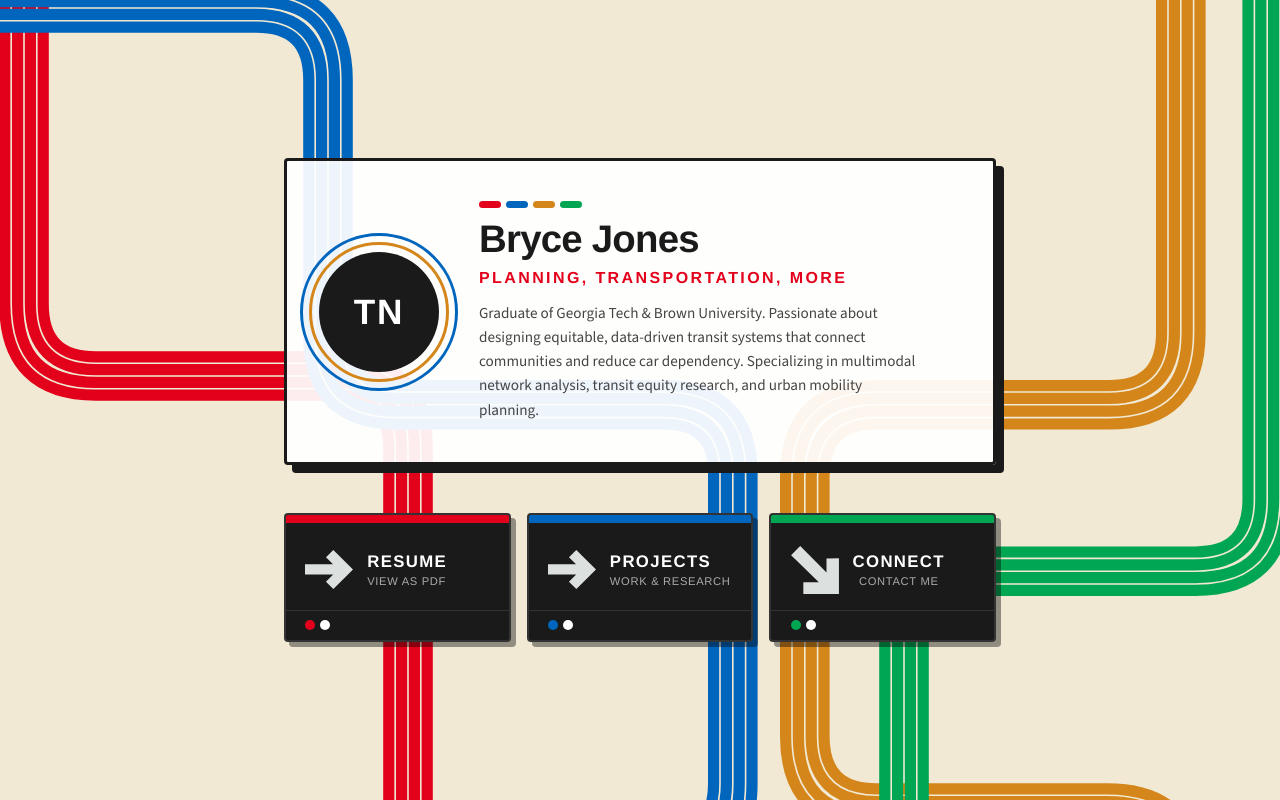
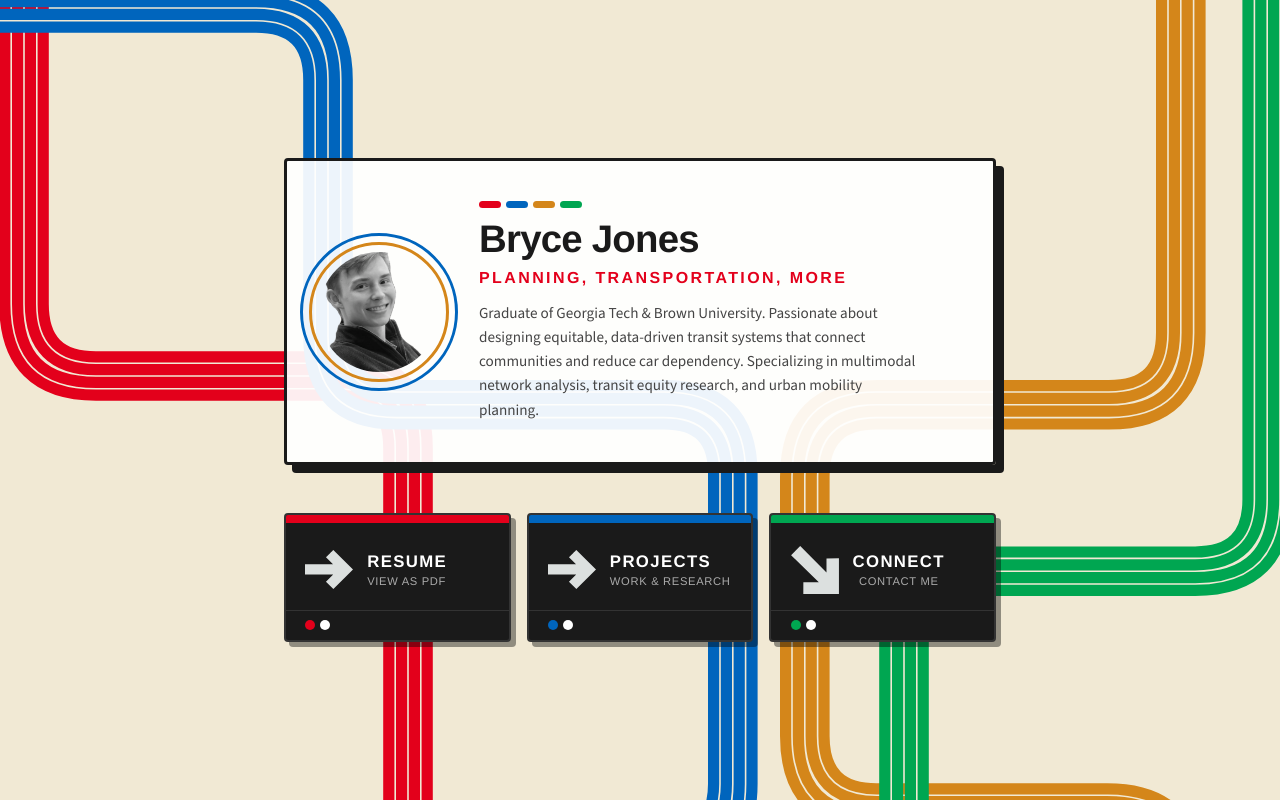
Before and after one commit to brycetjones/brycetjones.github.io, a React (Vite) app: page / in a window 1280 px wide. Built offline with nearby package versions, Linux system fonts and the light colour scheme.

Commit message:
added PFP

```diff
--- a/src/pages/Landing.jsx
+++ b/src/pages/Landing.jsx
@@ -36,11 +36,7 @@ const CARDS = [
 export default function Landing() {
   const [showSocials, setShowSocials] = useState(false)
 
-  // To swap in a real profile photo:
-  //   1. Place your image at public/profile.png (or .jpg, .webp)
-  //   2. Set USE_PHOTO = true
-  //   3. The <img> below will render instead of the initials placeholder
-  const USE_PHOTO = false
+  const USE_PHOTO = true
   const PHOTO_SRC = '/profile.png'
 
   return (
```
Also changed, not shown: public/profile.png (added), 3 other files (tests, documents, lock files or other folders).
